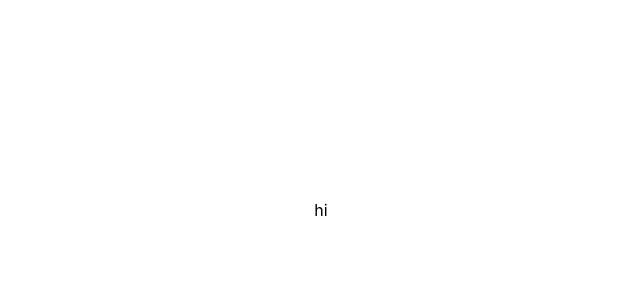
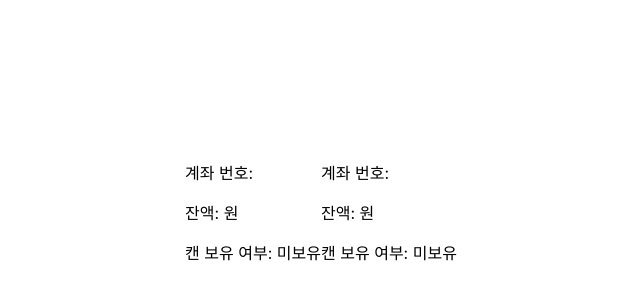
Before and after one commit to Jyebin/shinhan_team2_SOL_the_front, a React (Create React App) app: page / in a window 1280 px wide. Shown: the part 192-492 px from the top of the page, without its empty margins (319-959 px from the left). Built offline with nearby package versions, Linux system fonts and the light colour scheme.

Commit message:
fix: Change Component property
- 클래스형 컴포넌트에서 함수형 컴포넌트로 전환

```diff
--- a/src/components/common/Container.js
+++ b/src/components/common/Container.js
@@ -1,5 +1,7 @@
 import '../../assets/common/Container.css';
 
-export default ({ children }) => {
+const Container = ({ children }) => {
     return <div className="mobileViewContainer">{children}</div>;
 };
+
+export default Container;
--- /dev/null
+++ b/src/components/myAccount/Account.js
@@ -0,0 +1,15 @@
+// 입출금 통장 정보를 알려주는 component
+
+const Account = (account) => {
+    console.log('Account Data:', account);
+    return (
+        <div className="account">
+            <h2>{account.name}</h2>
+            <p>계좌 번호: {account.number}</p>
+            <p>잔액: {account.amount}원</p>
+            <p>캔 보유 여부: {account.hasCan ? '보유' : '미보유'}</p>
+        </div>
+    );
+};
+
+export default Account;
--- a/src/pages/MyAccountPage.js
+++ b/src/pages/MyAccountPage.js
@@ -1,9 +1,27 @@
 import Container from '../components/common/Container';
+import Account from '../components/myAccount/Account';
+
+const mockData = [
+    {
+        name: '쏠편한 입출금통장(저축예금)',
+        number: '110-576-040419',
+        amount: 25000,
+        hasCan: true,
+    },
+    {
+        name: '스무살 우리 통장',
+        number: '1002-459-729439',
+        amount: 50000,
+        hasCan: false,
+    },
+];
 
 const MyAccountPage = () => {
     return (
         <Container>
-            <div>hi</div>
+            {mockData.map((account, index) => (
+                <Account key={index} account={account} />
+            ))}
         </Container>
     );
 };
```
Also changed, not shown: src/components/myAccount/Accounts.js (deleted), src/components/myAccount/Can.js (added), src/components/myAccount/Cans.js (deleted), src/components/myAccount/Saving.js (added), src/components/myAccount/Savings.js (deleted).
